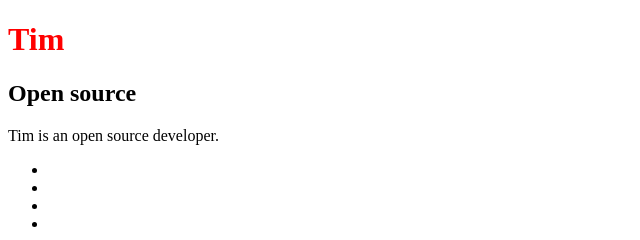
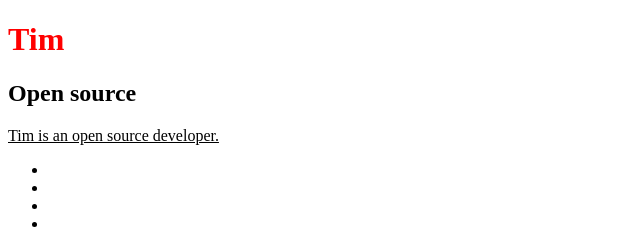
Before and after one commit to TimSorgen/timsorgen.github.io, a plain HTML site: page index.html in a window 1280 px wide. Shown: the top 240 px of the page, 0-640 px from the left. Drawn offline with Linux system fonts and the light colour scheme.

Commit message:
Styling for paragraph

```diff
--- a/index.html
+++ b/index.html
@@ -7,6 +7,9 @@
     <style>
         h1 {
           color: red
+        }
+        p {
+         text-decoration: underline
         }
     </style>
 </head>
```
